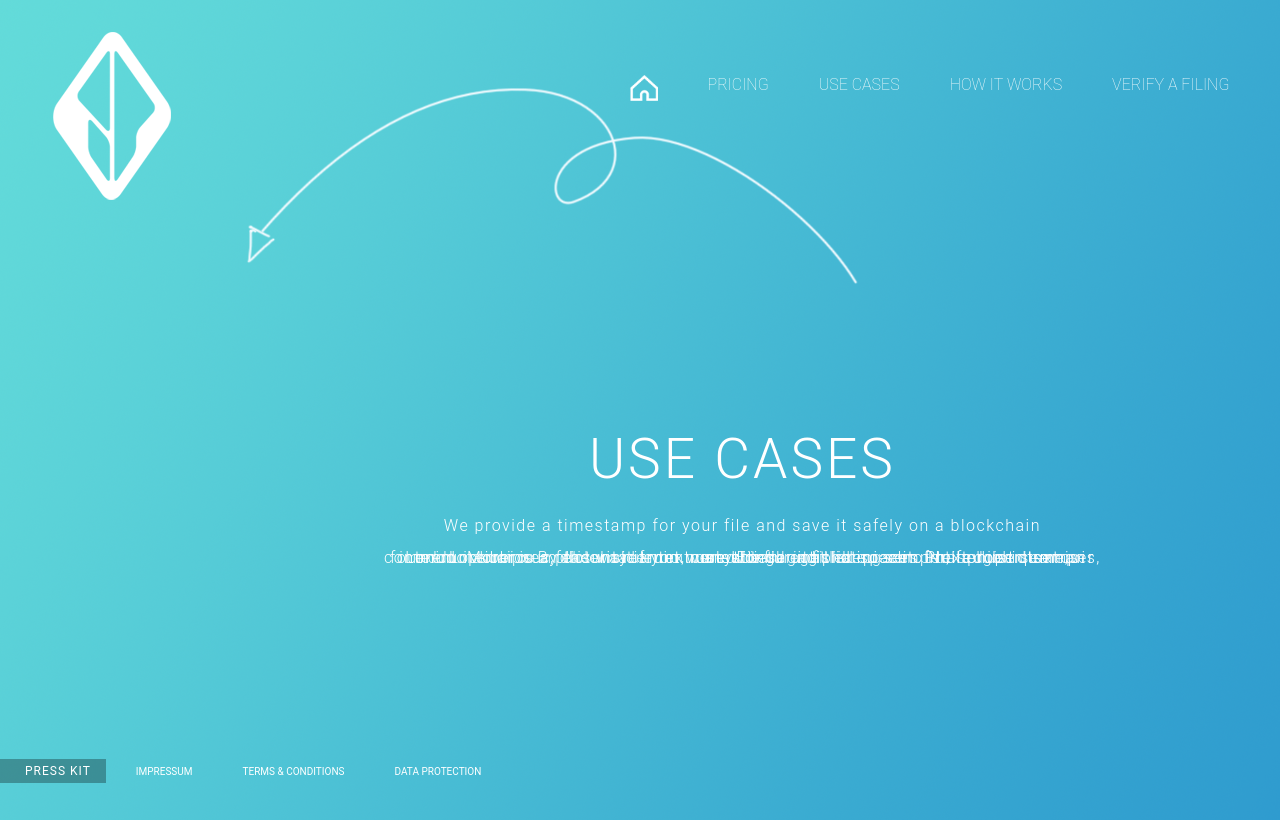
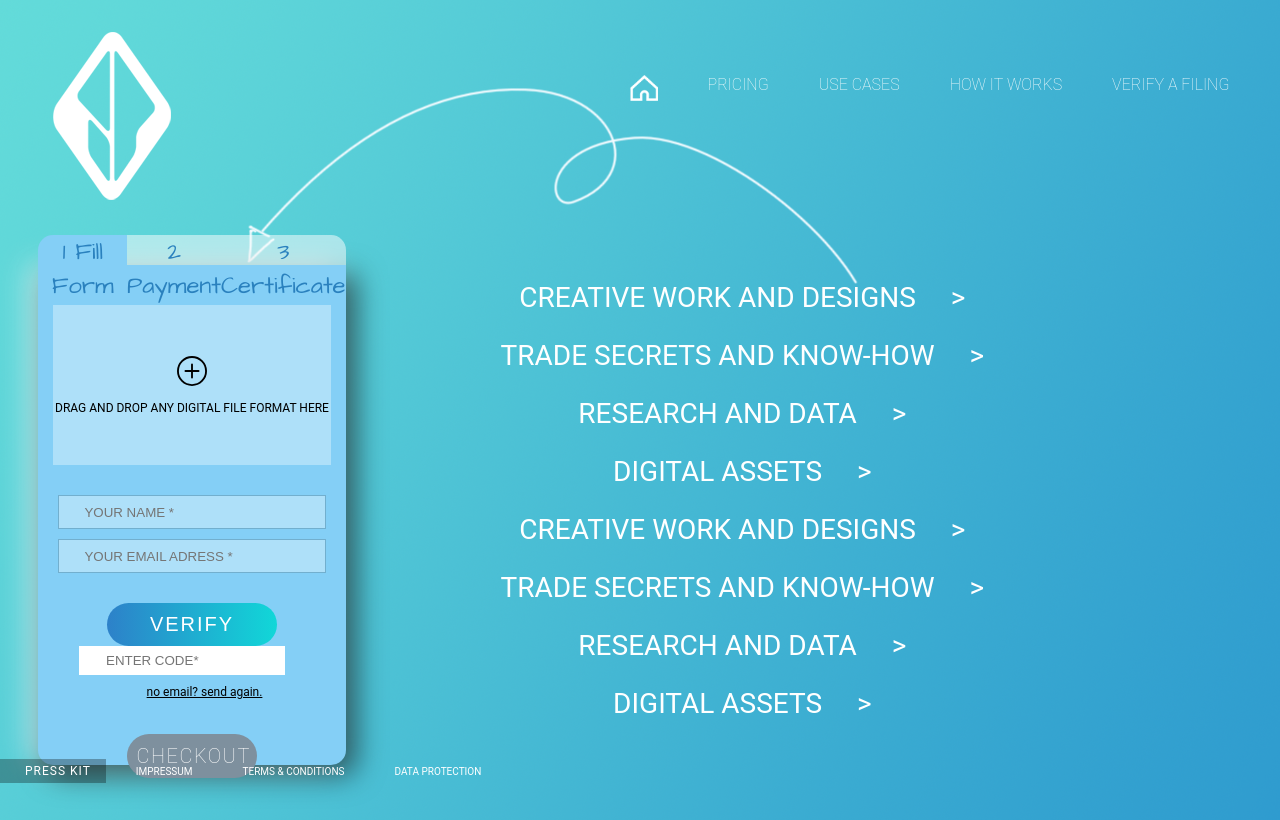
Before and after one commit to creativecopyrights/Website, a React (Create React App) app: page /usecases in a window 1280 px wide. Built offline with nearby package versions, Linux system fonts and the light colour scheme; what pdfmake would draw is missing.

Commit message:
redo navbar

```diff
--- a/package.json
+++ b/package.json
@@ -12,6 +12,7 @@
     "framer-motion": "^4.0.0",
     "pdfmake": "^0.1.70",
     "react": "^17.0.1",
+    "react-accessible-accordion": "^3.3.4",
     "react-dom": "^17.0.1",
     "react-dropzone": "^11.3.1",
     "react-icons": "^4.2.0",
--- a/src/App.js
+++ b/src/App.js
@@ -54,7 +54,7 @@ function App() {
             <BodyForm childrenLeft={<ActionForm children={<Certificate />} />} childrenRight={<WelcomeText />}/>
           </Route>
           <Route path="/impressum" exact>
-            <BodyForm  childrenRight={<Impressum />} />
+            <BodyForm childrenLeft={<ActionForm children={<FillForm />} />}  childrenRight={<Impressum />} />
           </Route>
           <Route path="/termsandconditions" exact>
             <BodyForm  childrenRight={<DataProtection privacy={false}  />} />
@@ -63,16 +63,16 @@ function App() {
             <BodyForm  childrenRight={<DataProtection privacy={true} />} />
           </Route>
           <Route path="/pricing" exact>
-            <BodyForm  childrenRight={<Pricing />} />
+            <BodyForm childrenLeft={<ActionForm children={<FillForm />} />}  childrenRight={<Pricing />} />
           </Route>
           <Route path="/usecases" exact>
-            <BodyForm  childrenRight={<UseCases />} />
+            <BodyForm childrenLeft={<ActionForm children={<FillForm />} />}  childrenRight={<UseCases />} />
           </Route>
           <Route path="/how" exact>
-            <BodyForm  childrenRight={<HowItWorks />} />
+            <BodyForm childrenLeft={<ActionForm children={<FillForm />} />}  childrenRight={<HowItWorks />} />
           </Route>
           <Route path="/verify" exact>
-            <BodyForm  childrenRight={<VerifyAFiling />} />
+            <BodyForm childrenLeft={<ActionForm children={<FillForm />} />} childrenRight={<VerifyAFiling />} />
           </Route>
           <Route path="/admin" exact >
             <Administration />
--- a/src/components/LinkGroup/LinkGroup.js
+++ b/src/components/LinkGroup/LinkGroup.js
@@ -5,10 +5,13 @@ import "./LinkGroup.css"
 
 
 const LinkGroup = () => {
+
+    console.log(window.location.pathname)
+
     return(
         <div className="linkGroup" >
             <div className="hLine" >
-                <NavLink style={{pointerEvents:"none"}}  exact className="linkTag first" activeStyle={{backgroundColor:"#84CFF6"}} to="/" >1 Fill Form</NavLink>
+                <NavLink style={ window.location.pathname !== ("/payment" || "/certificate") ? {backgroundColor:"#84CFF6",pointerEvents:"none"}: {pointerEvents:"none"}}  exact className="linkTag first" to="/" >1 Fill Form</NavLink>
                 <NavLink style={{pointerEvents:"none"}} exact className="linkTag" activeStyle={{backgroundColor:"#84CFF6"}}  to="/payment" >2 Payment</NavLink>
                 <NavLink style={{pointerEvents:"none"}} exact className="linkTag last" activeStyle={{backgroundColor:"#84CFF6"}}  to="/certificate" >3 Certificate</NavLink>
             </div>
--- a/src/pages/ActionForms/FillForm/FillForm.css
+++ b/src/pages/ActionForms/FillForm/FillForm.css
@@ -80,6 +80,7 @@
     padding: 10px;
     font-size: 20px;
     font-weight: bolder;
+    outline: none;
 }
 
 .fillFormContainer_form--buttonGrey{
@@ -112,6 +113,7 @@
     position: relative;
     z-index: 2;
     cursor: pointer;
+    outline: none;
 }
 
 .verify--code{
--- a/src/pages/ActionForms/FillForm/FillForm.js
+++ b/src/pages/ActionForms/FillForm/FillForm.js
@@ -11,6 +11,8 @@ import "./FillForm.css"
 import {useDropzone} from 'react-dropzone';
 import { Link, Redirect } from "react-router-dom";
 
+// Axios
+import axios from "axios"
 
 
 const FillForm = () => {
@@ -52,20 +54,30 @@ const FillForm = () => {
             if (e.target.files.length > 0 ){
                 reader.readAsDataURL(e.target.files[0])
             }
+    }
+
+    const sendVerifyMail = (e) => {
+
+        e.preventDefault()
+
+        axios.post("http://localhost:5000/verify",{
+            params:{
+                name: name,
+                email: email
+            }
+        })
+        .then((res)=> {console.log(res)})
+
+    }
 
 
-
-
-
-
-    }
 
     return(
         <div className="fillFormContainer" >
 
 
             <div className="fillFormContainer__dropzone" >
-            <form className="fillFormContainer_form" >
+            <form className="fillFormContainer_form"  onSubmit={sendVerifyMail}  >
             <div className="dropzone"  >
                 <input type="file"  className="filepicker" onChange={CreateHashFromFile} />
                 <div className="inputOverlay" >
@@ -86,7 +98,18 @@ const FillForm = () => {
 
                 <input onChange={ChangeName} value={name} className="fillFormContainer_form--input" type="text" name="name" id="name" placeholder="YOUR NAME *" />
                 <input onChange={ChangeEmail} value={email}  className="fillFormContainer_form--input"  type="email" name="email" id="email" placeholder="YOUR EMAIL ADRESS *" />
-                <Veryfier />
+
+
+                <div style={{margin:"25px auto"}} >
+
+
+                    <input type="submit" value="VERIFY" className="verify--button" />
+                    <input type="type" className="verify--code"  name="verifyCode" id="verifyCode" placeholder="ENTER CODE*" />
+
+                <div style={{fontSize:"12px",margin:"10px 0px 10px 25px",textDecoration:"underline",cursor:"pointer"}} onClick={sendVerifyMail} >no email? send again.</div>
+
+                </div>
+
                 {files.length !== 0 && name !== "" && email !== "" ?
 
                                 <div className="fillFormContainer_form--button" >
@@ -105,19 +128,7 @@ const FillForm = () => {
     )
 }
 
-const Veryfier = () => {
-    return(
-        <div style={{margin:"25px auto"}} >
 
-                <form action="http://localhost:5000/verify" method="post">
-                    <input type="button" value="VERIFY" className="verify--button" />
-                    <input type="text" className="verify--code"  name="verifyCode" id="verifyCode" placeholder="ENTER CODE*" />
-                </form>
-                <div style={{fontSize:"12px",margin:"10px 0px 10px 25px",textDecoration:"underline",cursor:"pointer"}} >no email? send again.</div>
-
-        </div>
-    )
-}
 
 
 export default FillForm
--- a/src/pages/ActionForms/Payment/Payment.css
+++ b/src/pages/ActionForms/Payment/Payment.css
@@ -13,9 +13,9 @@
     height: 32px;
     width: 80%;
     margin: 5px 5px;
-    background-color: rgb(255, 235, 232);
+    background-color: #AEE0F9;
     border-width: 1px;
-    border-color: rgb(255, 209, 202);
+    border-color: #72afce;
     border-style: solid;
     padding: 0px 25px 0px 25px;
     margin: 16px 0px;
--- /dev/null
+++ b/src/pages/HeaderLinks/UseCases.css
@@ -0,0 +1,45 @@
+.useCaseContainer{
+    width: 80%;
+    color: white;
+}
+
+
+.useCaseItem--header{
+    font-size: 28px;
+
+}
+
+
+.useCaseItem{
+    margin: 25px 0px;
+    cursor: pointer;
+
+}
+
+.useCaseItem--button::after{
+    content: ">";
+    margin-left: 35px;
+    transform: rotate(0deg);
+    transition: .4s;
+}
+
+.useCaseItem--button:focus{
+    outline: none;
+}
+
+.useCaseItem--text{
+    transition: 5s;
+
+}
+
+.useCaseItem--text p{
+    transition: 5s;
+
+}
+
+
+.open::after{
+    display: inline-block;
+    transform: rotate(90deg);
+
+}
--- a/src/pages/HeaderLinks/UseCases.js
+++ b/src/pages/HeaderLinks/UseCases.js
@@ -1,23 +1,90 @@
+import {
+    Accordion,
+    AccordionItem,
+    AccordionItemHeading,
+    AccordionItemButton,
+    AccordionItemPanel,
+} from 'react-accessible-accordion';
+
+import "./UseCases.css"
+
+const UseCases = () => {
+
+
+    const addRotation = (e) => {
+    const a =   document.querySelectorAll("div")
+
+        a.forEach((item,index)=>{
+            item.classList.remove("open")
+        })
+
+        e.target.classList.add("open")
+    }
+
+    return(
+        <div >
+<Accordion className="useCaseContainer" >
+{
+    Items.map(item => {
+        return(
+            <AccordionItem className="useCaseItem" >
+                <AccordionItemHeading className="useCaseItem--header"  onClick={addRotation} >
+                    <AccordionItemButton className="useCaseItem--button" >
+                        {item.title}
+                    </AccordionItemButton>
+                </AccordionItemHeading>
+                <AccordionItemPanel className="useCaseItem--text"  >
+                    <p>
+                    {item.text}
+                    </p>
+                </AccordionItemPanel>
+            </AccordionItem>
+        )
+    })
+}
+</Accordion>
 
 
 
 
-const UseCases = () => {
-    return(
-        <div className="welcomeTextContainer" >
-        <div>USE CASES</div>
-        <br/>
-        <p>We provide a timestamp for your file and save it safely on a blockchain</p>
-        <p> Lorem ipsum is a placeholder text used to fill unfilled spaces until proper text is found.
-            Lorem ipsum dolor sit amet, consectetur adipiscing elit.
-            Phasellus id semper enim.
-            Morbi nec felis vitae enim molestie sagittis id eu sem.
-            Nulla nibh quam, commodo ac arcu a, dictum rutrum nunc.
-            Etiam eget libero semper, feugiat sem quis, interdum libero.
-            By the way if you were wondering that piece of text doesn't mean anything.
-        </p>
+
     </div>
     )
 }
 
+const Items = [
+    {
+        title:  "CREATIVE WORK AND DESIGNS",
+        text:   "Text 1"
+    },
+    {
+        title:  "TRADE SECRETS AND KNOW-HOW",
+        text:   "Text 2"
+    },
+    {
+        title:  "RESEARCH AND DATA",
+        text:   "Text 3"
+    },
+    {
+        title:  "DIGITAL ASSETS",
+        text:   "Text 4"
+    },
+    {
+        title:  "CREATIVE WORK AND DESIGNS",
+        text:   "Text 1"
+    },
+    {
+        title:  "TRADE SECRETS AND KNOW-HOW",
+        text:   "Text 2"
+    },
+    {
+        title:  "RESEARCH AND DATA",
+        text:   "Text 3"
+    },
+    {
+        title:  "DIGITAL ASSETS",
+        text:   "Text 4"
+    },
+]
+
 export default UseCases
```
Also changed, not shown: 1 other file (tests, documents, lock files or other folders).
